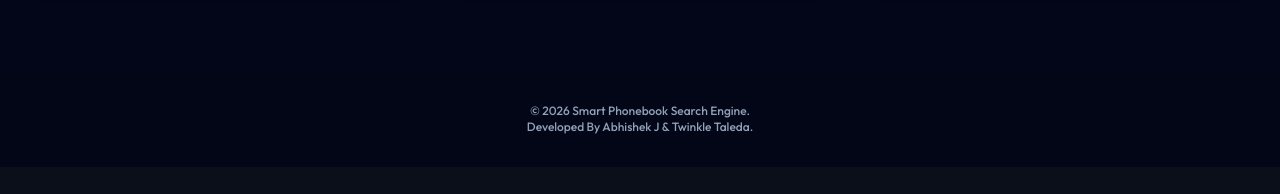
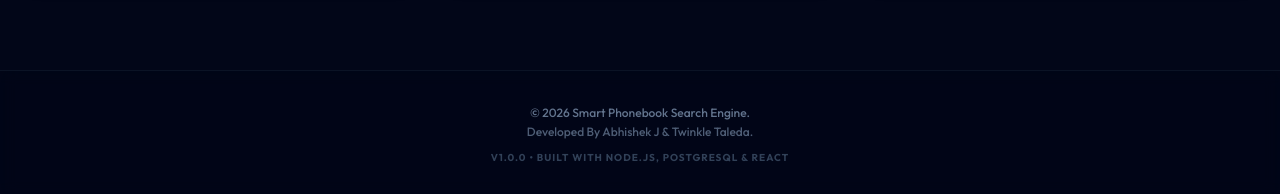
Before and after one commit to AbhishekJ-dev/Smart_Phonebook, a React (Vite) app in the folder frontend/: page / in a window 1280 px wide. Shown: the part 1409-1603 px from the top of the page. Before the commit the page ends 1576 px from the top, so only its background shows below. Built offline with nearby package versions, Linux system fonts and the light colour scheme; no server answers.

Commit message:
UI: Unify footer across all pages via AppShell layout

```diff
--- a/frontend/src/App.jsx
+++ b/frontend/src/App.jsx
@@ -10,6 +10,7 @@ import { ContactsProvider } from './context/ContactsContext.jsx';
 // Layout Components
 import Navbar from './components/Navbar.jsx';
 import Sidebar from './components/Sidebar.jsx';
+import Footer from './components/Footer.jsx';
 import { Loader } from './components/Loader.jsx';
 
 // Pages
@@ -64,8 +65,11 @@ const AppShell = ({ children }) => {
         {isAuthenticated && (
           <Sidebar isOpen={sidebarOpen} onClose={() => setSidebarOpen(false)} />
         )}
-        <main className={`flex-1 overflow-y-auto ${isAuthenticated ? 'lg:ml-64' : ''}`}>
-          {children}
+        <main className={`flex flex-col flex-1 overflow-y-auto ${isAuthenticated ? 'lg:ml-64' : ''}`}>
+          <div className="flex-1">
+            {children}
+          </div>
+          <Footer />
         </main>
       </div>
     </div>
--- /dev/null
+++ b/frontend/src/components/Footer.jsx
@@ -0,0 +1,17 @@
+import React from 'react';
+
+const Footer = () => {
+  return (
+    <footer className="w-full border-t border-slate-100 dark:border-slate-800/40 py-8 text-center bg-white/20 dark:bg-slate-950/20 backdrop-blur-sm">
+      <p className="text-xs text-slate-400 dark:text-slate-500 font-medium leading-relaxed">
+        © {new Date().getFullYear()} Smart Phonebook Search Engine. <br />
+        <span className="opacity-80">Developed By Abhishek J & Twinkle Taleda.</span>
+      </p>
+      <p className="text-[10px] font-bold text-slate-300 dark:text-slate-700 mt-2 uppercase tracking-widest">
+        v1.0.0 • Built with Node.js, PostgreSQL & React
+      </p>
+    </footer>
+  );
+};
+
+export default Footer;
--- a/frontend/src/pages/Landing.jsx
+++ b/frontend/src/pages/Landing.jsx
@@ -190,11 +190,6 @@ export const Landing = () => {
           </div>
         </div>
       </section>
-
-      {/* Footer copyright */}
-      <footer className="w-full border-t border-slate-100 dark:border-slate-950/40 py-8 text-center text-xs text-slate-400 font-medium bg-white/20 dark:bg-slate-950/20">
-        © {new Date().getFullYear()} Smart Phonebook Search Engine. <br />Developed By Abhishek J & Twinkle Taleda.
-      </footer>
     </div>
   );
 };
--- a/frontend/src/pages/Settings.jsx
+++ b/frontend/src/pages/Settings.jsx
@@ -199,18 +199,6 @@ export const Settings = () => {
 
       </div>
 
-      {/* About section */}
-      <motion.div
-        initial={{ opacity: 0, y: 12 }}
-        animate={{ opacity: 1, y: 0 }}
-        transition={{ delay: 0.3 }}
-        className="p-4 rounded-2xl bg-slate-100/50 dark:bg-slate-900/30 border border-slate-200/40 dark:border-slate-800/30 text-center"
-      >
-        <p className="text-[10px] font-semibold text-slate-400 dark:text-slate-600">
-          Smart Phonebook &nbsp;•&nbsp; v1.0.0 &nbsp;•&nbsp; Built with Node.js, PostgreSQL &amp; React
-        </p>
-      </motion.div>
-
       {/* Dialogs */}
       <ConfirmationDialog
         isOpen={clearHistoryOpen}
```
